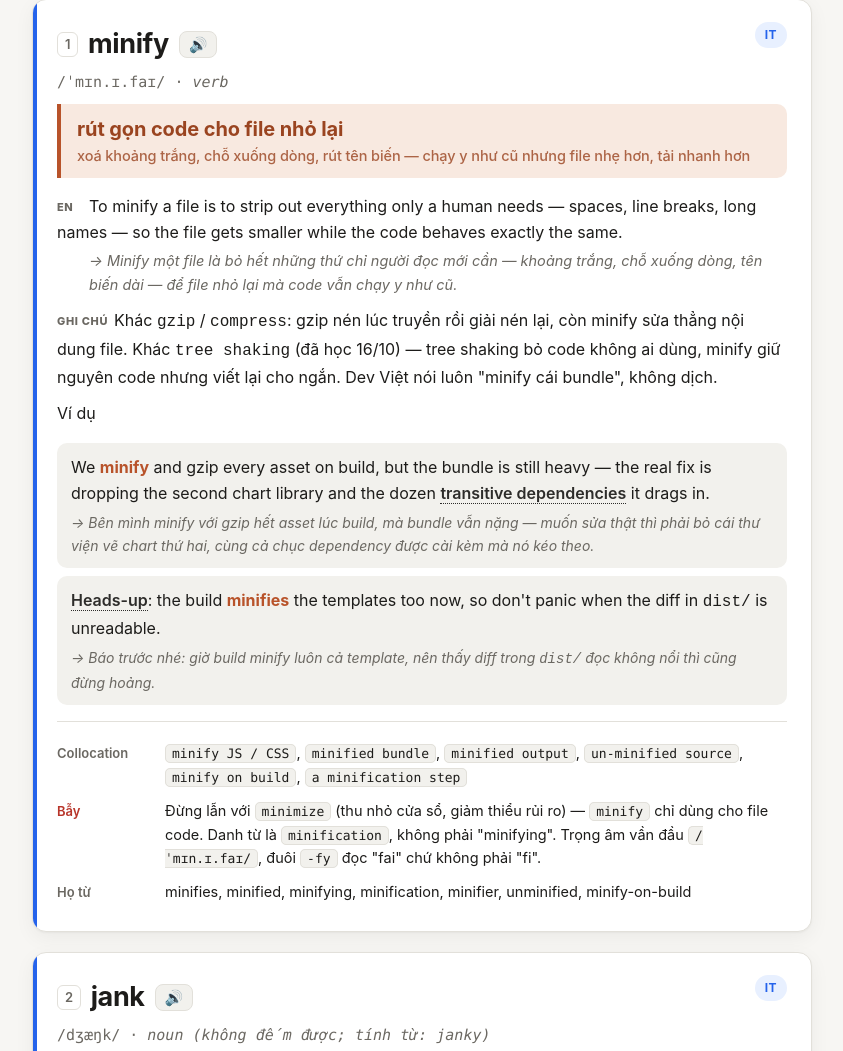
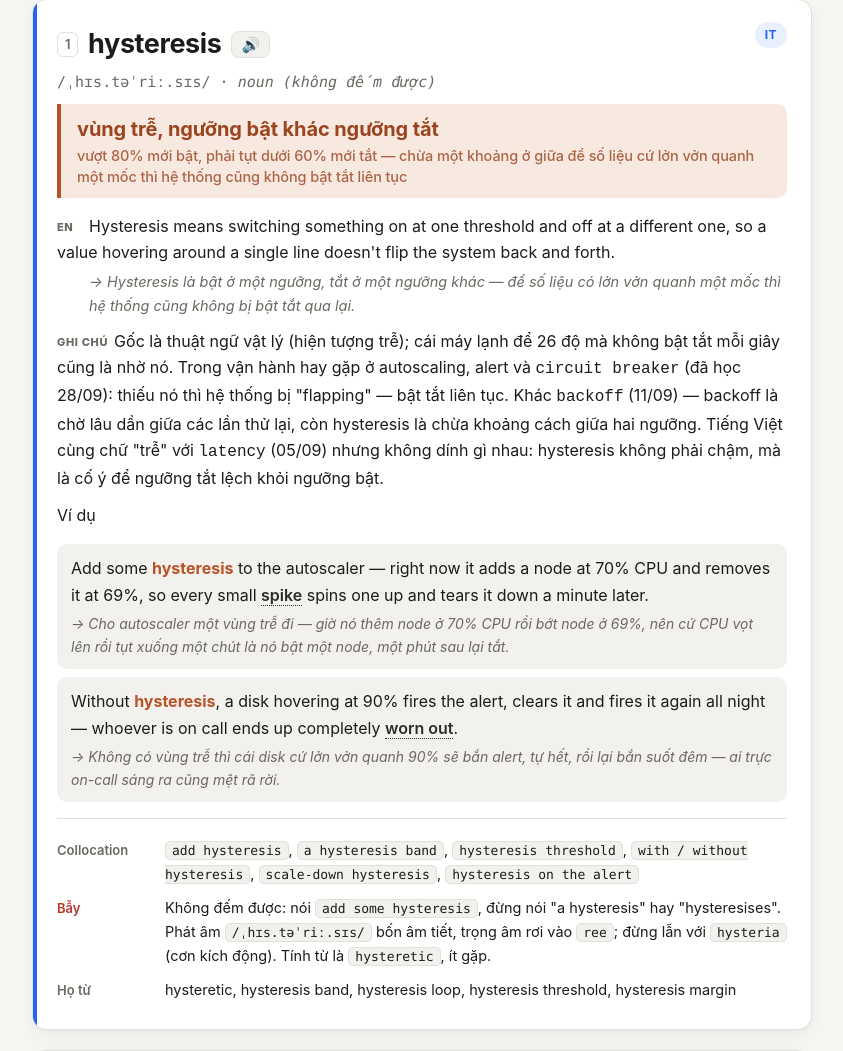
Before and after one commit to tminh1998/english-learning-harness, a plain HTML site: page wiki/lessons/2026-W48/2026-11-25.html in a window 1280 px wide. Shown: the part 416-1467 px from the top of the page, without its empty margins (218-1061 px from the left). Drawn offline with Linux system fonts and the light colour scheme.

Commit message:
sua: 2026-11-25 — user da biet minify, thay bang hysteresis
- minify chuyen xuong bang Da biet san (25 tu); VOCAB_INDEX #341 + REVIEW_QUEUE + PROGRESS doi sang hysteresis
- bai 25/11 viet lai khoi tu #1, cau mau doc ve autoscaler, bai tap 1 + dap an, ghi chu phat am; vi du muon spike va worn out
- bai 26/11 phan A chep lai nghia moi bang nghia.sh
- build-index chay lai; soat-nghia KHOP-HET (9390 cho)

Co-Authored-By: Claude Opus 5.5 <noreply@anthropic.com>

```diff
--- a/wiki/lessons/2026-W48/2026-11-25.html
+++ b/wiki/lessons/2026-W48/2026-11-25.html
@@ -201,37 +201,37 @@
 <article class="word" data-cat="it">
   <div class="word-head">
     <div>
-      <h2><span class="num">1</span>minify
-        <button class="say" data-say="minify the bundle" title="Nghe phát âm">🔊</button>
+      <h2><span class="num">1</span>hysteresis
+        <button class="say" data-say="add some hysteresis" title="Nghe phát âm">🔊</button>
       </h2>
-      <div class="ipa">/ˈmɪn.ɪ.faɪ/ · <em>verb</em></div>
+      <div class="ipa">/ˌhɪs.təˈriː.sɪs/ · <em>noun (không đếm được)</em></div>
     </div>
     <span class="badge it">IT</span>
   </div>
 
-  <p class="vi-quick hide-me">rút gọn code cho file nhỏ lại<span class="alt">xoá khoảng trắng, chỗ xuống dòng, rút tên biến — chạy y như cũ nhưng file nhẹ hơn, tải nhanh hơn</span></p>
+  <p class="vi-quick hide-me">vùng trễ, ngưỡng bật khác ngưỡng tắt<span class="alt">vượt 80% mới bật, phải tụt dưới 60% mới tắt — chừa một khoảng ở giữa để số liệu cứ lởn vởn quanh một mốc thì hệ thống cũng không bật tắt liên tục</span></p>
 
-  <p class="def"><span class="tag">EN</span>To minify a file is to strip out everything only a human needs — spaces, line breaks, long names — so the file gets smaller while the code behaves exactly the same.
-    <span class="def-vi hide-me">→ Minify một file là bỏ hết những thứ chỉ người đọc mới cần — khoảng trắng, chỗ xuống dòng, tên biến dài — để file nhỏ lại mà code vẫn chạy y như cũ.</span>
+  <p class="def"><span class="tag">EN</span>Hysteresis means switching something on at one threshold and off at a different one, so a value hovering around a single line doesn't flip the system back and forth.
+    <span class="def-vi hide-me">→ Hysteresis là bật ở một ngưỡng, tắt ở một ngưỡng khác — để số liệu có lởn vởn quanh một mốc thì hệ thống cũng không bị bật tắt qua lại.</span>
   </p>
-  <p class="def hide-me"><span class="tag">GHI CHÚ</span>Khác <code>gzip</code> / <code>compress</code>: gzip nén lúc truyền rồi giải nén lại, còn minify sửa thẳng nội dung file. Khác <code>tree shaking</code> (đã học 16/10) — tree shaking bỏ code không ai dùng, minify giữ nguyên code nhưng viết lại cho ngắn. Dev Việt nói luôn "minify cái bundle", không dịch.</p>
+  <p class="def hide-me"><span class="tag">GHI CHÚ</span>Gốc là thuật ngữ vật lý (hiện tượng trễ); cái máy lạnh để 26 độ mà không bật tắt mỗi giây cũng là nhờ nó. Trong vận hành hay gặp ở autoscaling, alert và <code>circuit breaker</code> (đã học 28/09): thiếu nó thì hệ thống bị "flapping" — bật tắt liên tục. Khác <code>backoff</code> (11/09) — backoff là chờ lâu dần giữa các lần thử lại, còn hysteresis là chừa khoảng cách giữa hai ngưỡng. Tiếng Việt cùng chữ "trễ" với <code>latency</code> (05/09) nhưng không dính gì nhau: hysteresis không phải chậm, mà là cố ý để ngưỡng tắt lệch khỏi ngưỡng bật.</p>
 
   <div class="ex-label">Ví dụ</div>
   <ul class="examples">
     <li>
-      <span class="en">We <b>minify</b> and gzip every asset on build, but the bundle is still heavy — the real fix is dropping the second chart library and the dozen <span class="rev">transitive dependencies</span> it drags in.</span>
-      <span class="vi hide-me">→ Bên mình minify với gzip hết asset lúc build, mà bundle vẫn nặng — muốn sửa thật thì phải bỏ cái thư viện vẽ chart thứ hai, cùng cả chục dependency được cài kèm mà nó kéo theo.</span>
+      <span class="en">Add some <b>hysteresis</b> to the autoscaler — right now it adds a node at 70% CPU and removes it at 69%, so every small <span class="rev">spike</span> spins one up and tears it down a minute later.</span>
+      <span class="vi hide-me">→ Cho autoscaler một vùng trễ đi — giờ nó thêm node ở 70% CPU rồi bớt node ở 69%, nên cứ CPU vọt lên rồi tụt xuống một chút là nó bật một node, một phút sau lại tắt.</span>
     </li>
     <li>
-      <span class="en"><span class="rev">Heads-up</span>: the build <b>minifies</b> the templates too now, so don't panic when the diff in <code>dist/</code> is unreadable.</span>
-      <span class="vi hide-me">→ Báo trước nhé: giờ build minify luôn cả template, nên thấy diff trong <code>dist/</code> đọc không nổi thì cũng đừng hoảng.</span>
+      <span class="en">Without <b>hysteresis</b>, a disk hovering at 90% fires the alert, clears it and fires it again all night — whoever is on call ends up completely <span class="rev">worn out</span>.</span>
+      <span class="vi hide-me">→ Không có vùng trễ thì cái disk cứ lởn vởn quanh 90% sẽ bắn alert, tự hết, rồi lại bắn suốt đêm — ai trực on-call sáng ra cũng mệt rã rời.</span>
     </li>
   </ul>
 
   <div class="rows">
-    <div class="r"><span class="k">Collocation</span><span class="v"><code>minify JS / CSS</code>, <code>minified bundle</code>, <code>minified output</code>, <code>un-minified source</code>, <code>minify on build</code>, <code>a minification step</code></span></div>
-    <div class="r warn"><span class="k">Bẫy</span><span class="v">Đừng lẫn với <code>minimize</code> (thu nhỏ cửa sổ, giảm thiểu rủi ro) — <code>minify</code> chỉ dùng cho file code. Danh từ là <code>minification</code>, không phải "minifying". Trọng âm vần đầu <code>/ˈmɪn.ɪ.faɪ/</code>, đuôi <code>-fy</code> đọc "fai" chứ không phải "fi".</span></div>
-    <div class="r"><span class="k">Họ từ</span><span class="v">minifies, minified, minifying, minification, minifier, unminified, minify-on-build</span></div>
+    <div class="r"><span class="k">Collocation</span><span class="v"><code>add hysteresis</code>, <code>a hysteresis band</code>, <code>hysteresis threshold</code>, <code>with / without hysteresis</code>, <code>scale-down hysteresis</code>, <code>hysteresis on the alert</code></span></div>
+    <div class="r warn"><span class="k">Bẫy</span><span class="v">Không đếm được: nói <code>add some hysteresis</code>, đừng nói "a hysteresis" hay "hysteresises". Phát âm <code>/ˌhɪs.təˈriː.sɪs/</code> bốn âm tiết, trọng âm rơi vào <code>ree</code>; đừng lẫn với <code>hysteria</code> (cơn kích động). Tính từ là <code>hysteretic</code>, ít gặp.</span></div>
+    <div class="r"><span class="k">Họ từ</span><span class="v">hysteretic, hysteresis band, hysteresis loop, hysteresis threshold, hysteresis margin</span></div>
   </div>
 </article>
 
@@ -386,10 +386,10 @@
 <section class="block">
   <h2>Mẩu đọc</h2>
   <p class="sub">Email gửi khách trước buổi họp giữa sprint</p>
-  <div class="passage">Dear Mr. Tran — it has been <b>muggy</b> all week here, so the whole team is quietly grateful the office air conditioning held. I've attached the <b>agenda</b> for Thursday: twenty minutes on the checkout page, ten on the two items still open, and five for you to <span class="rev">sign off</span> on the November <span class="rev">invoice</span>. On performance, we now <b>minify</b> and inline the critical CSS, which removed most of the scroll <b>jank</b> on mobile; what's left comes from the promo banner, and we'd like to park that as a <b>nice-to-have</b> for phase two.</div>
+  <div class="passage">Dear Mr. Tran — it has been <b>muggy</b> all week here, so the whole team is quietly grateful the office air conditioning held. I've attached the <b>agenda</b> for Thursday: twenty minutes on the checkout page, ten on the two items still open, and five for you to <span class="rev">sign off</span> on the November <span class="rev">invoice</span>. On performance, we now inline the critical CSS, which removed most of the scroll <b>jank</b> on mobile, and we've added <b>hysteresis</b> to the checkout autoscaler so it no longer adds and drops servers every few minutes; what's left comes from the promo banner, and we'd like to park that as a <b>nice-to-have</b> for phase two.</div>
   <details>
     <summary>Bản dịch</summary>
-    <p class="hide-me">Kính gửi anh Trần — cả tuần nay ngoài này oi bức, nên cả nhóm bên em thầm mừng là máy lạnh văn phòng vẫn trụ được ạ. Em gửi kèm chương trình buổi họp thứ Năm: hai mươi phút cho trang checkout, mười phút cho hai việc còn treo, và năm phút để anh duyệt chốt hoá đơn tháng Mười Một. Về hiệu năng, bên em đã minify và nhúng sẵn phần CSS quan trọng, nhờ vậy chỗ cuộn giật cục trên mobile hết gần hẳn; phần còn lại là do cái banner quảng cáo, chỗ đó bên em xin xếp vào loại không bắt buộc, để sang phase hai ạ.</p>
+    <p class="hide-me">Kính gửi anh Trần — cả tuần nay ngoài này oi bức, nên cả nhóm bên em thầm mừng là máy lạnh văn phòng vẫn trụ được ạ. Em gửi kèm chương trình buổi họp thứ Năm: hai mươi phút cho trang checkout, mười phút cho hai việc còn treo, và năm phút để anh duyệt chốt hoá đơn tháng Mười Một. Về hiệu năng, bên em đã nhúng sẵn phần CSS quan trọng, nhờ vậy chỗ cuộn giật cục trên mobile hết gần hẳn, và cũng đã thêm vùng trễ cho autoscaler của trang checkout nên nó thôi thêm bớt server vài phút một lần; phần còn lại là do cái banner quảng cáo, chỗ đó bên em xin xếp vào loại không bắt buộc, để sang phase hai ạ.</p>
   </details>
 </section>
 
@@ -397,7 +397,7 @@
   <h2>Bài tập</h2>
   <p class="sub">5 câu về từ vựng của buổi. Làm xong rồi mới mở đáp án.</p>
   <ol class="ex">
-    <li>Điền từ: "The build step ______ every JS file, which took the bundle from 480 KB down to 190 KB."</li>
+    <li>Điền từ: "The alert kept firing and clearing every few minutes, so we added some ______: it now fires at 90% and only clears below 80%."</li>
     <li>Sửa lỗi: "I'm muggy today, so let's keep the call short."</li>
     <li>Dịch Việt-Anh: "Cái đó là yêu cầu không bắt buộc, bên em xin để sang phase hai ạ."</li>
     <li>Chọn collocation: "Every image that loads without a fixed height adds ______." — (a) a jank (b) scroll jank (c) janks</li>
@@ -406,7 +406,7 @@
   <details>
     <summary>Đáp án</summary>
     <ol>
-      <li><b>minifies</b> — chủ ngữ số ít (<code>the build step</code>) nên thêm <code>-s</code>; <code>minify</code> đi thẳng với tân ngữ, không có giới từ.</li>
+      <li><b>hysteresis</b> — không đếm được nên đi với <code>some</code>, không có <code>a</code>; bật ở 90%, tắt dưới 80% chính là chừa vùng trễ giữa hai ngưỡng.</li>
       <li><b>"It's muggy today, so let's keep the call short."</b> — <code>muggy</code> nói về thời tiết, không nói về người; chủ ngữ phải là <code>it</code>.</li>
       <li><b>"That's a nice-to-have — we'd like to park it for phase two."</b> — danh từ <code>a nice-to-have</code> có gạch nối; <code>park sth</code> là xếp lại để sau, giọng gửi khách.</li>
       <li><b>(b) scroll jank</b> — <code>jank</code> không đếm được nên không có <code>a jank</code> / <code>janks</code>; cụm cố định là <code>scroll jank</code>.</li>
```
Also changed, not shown: index.html (+1 -1 lines), wiki/lessons/2026-W48/2026-11-26.html (+2 -2 lines), wiki/recap/2026-11.html (+4 -4 lines), wiki/recap/2026-H2.html (+4 -4 lines), wiki/recap/2026-Q4.html (+4 -4 lines), wiki/recap/2026.html (+4 -4 lines), 5 other files.
